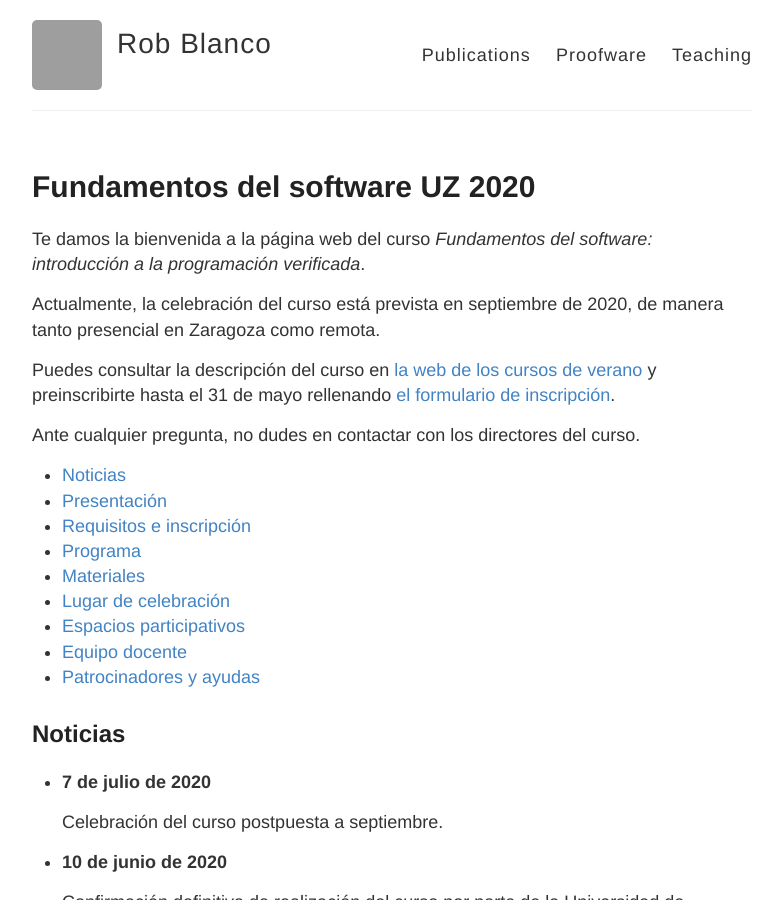
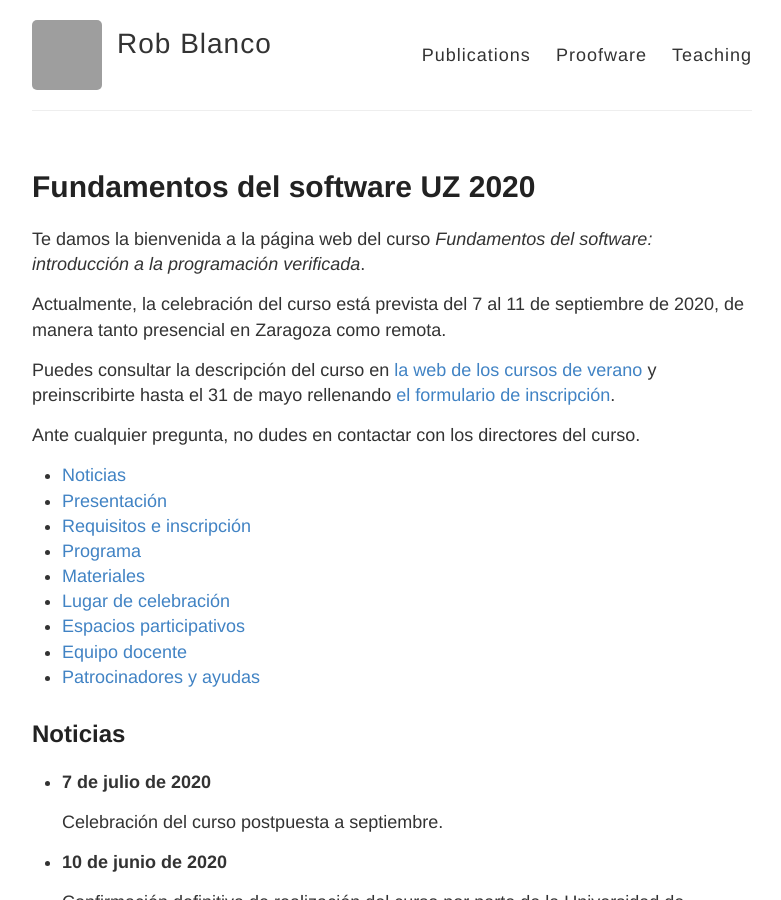
Before and after one commit to robblanco/robblanco.github.io, a Jekyll site: the page built from unizar2020.md, in a window 1280 px wide and 900 px high. Shown: the whole window, without its empty margins (248-1029 px from the left). Built offline with Jekyll 4.4.1, drawn with Linux system fonts in a browser that asks for light colours; grey boxes are pictures that could not be loaded.

Commit message:
New dates

```diff
--- a/unizar2020.md
+++ b/unizar2020.md
@@ -7,8 +7,8 @@ permalink: /teaching/unizar2020/
 Te damos la bienvenida a la página web del curso *Fundamentos del software:
 introducción a la programación verificada*.
 
-Actualmente, la celebración del curso está prevista en septiembre de 2020, de
-manera tanto presencial en Zaragoza como remota.
+Actualmente, la celebración del curso está prevista del 7 al 11 de septiembre
+de 2020, de manera tanto presencial en Zaragoza como remota.
 
 Puedes consultar la descripción del curso en
 [la web de los cursos de verano](https://cursosextraordinarios.unizar.es/curso/2020/fundamentos-del-software-introduccion-la-programacion-verificada) y preinscribirte hasta el 31 de mayo rellenando
```
